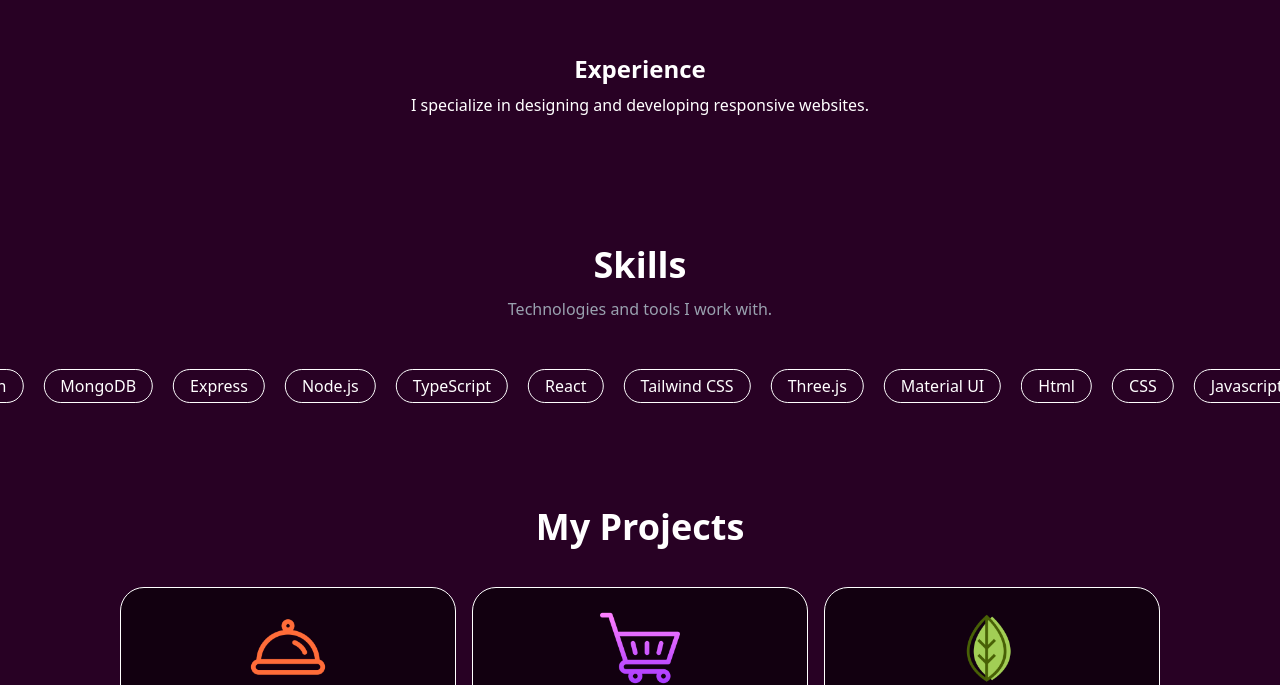
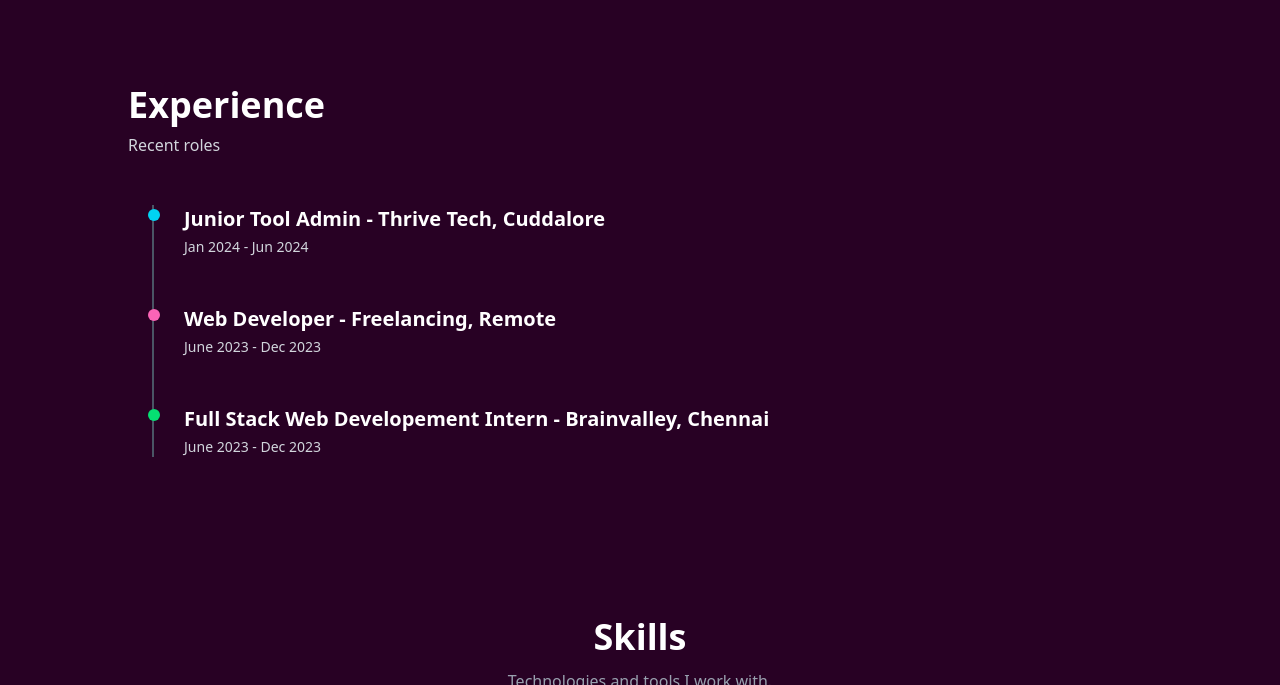
Before and after one commit to Jeniya14/my-portfolio, a React (Vite) app: page / in a window 1280 px wide. Shown: the part 855-1540 px from the top of the page. Built offline with nearby package versions, Linux system fonts and the light colour scheme.

Commit message:
update experience section

```diff
--- a/src/section/Experience.jsx
+++ b/src/section/Experience.jsx
@@ -1,11 +1,56 @@
 const Experience = () => {
   return (
-    <section className="p-8 text-center">
-      <h3 className="text-2xl font-semibold mb-2">Experience </h3>
-      <p className="max-w-xl mx-auto">
-        I specialize in designing and developing responsive websites.
+    <div className="px-6 py-16 md:px-20 lg:px-32 ">
+  <h2 className="text-3xl md:text-4xl font-bold">Experience</h2>
+  <p className="text-gray-300 mt-2">Recent roles</p>
+
+  <div className="mt-12 space-y-12 relative">
+
+    {/* Vertical Line */}
+    <div className="absolute left-4 md:left-6 top-0 h-full w-[2px] bg-gray-600" />
+
+    {/* Experience Item 1 */}
+    <div className="relative pl-10 md:pl-14">
+      {/* Dot */}
+      <span className="absolute left-3 md:left-5 top-1 w-3 h-3 bg-cyan-400 rounded-full"></span>
+
+      <h3 className="text-xl font-semibold">
+        Junior Tool Admin - Thrive Tech, Cuddalore
+      </h3>
+      <p className="text-gray-300 text-sm mt-1">
+        Jan 2024 - Jun 2024
       </p>
-    </section>
+    </div>
+
+    {/* Experience Item 2 */}
+    <div className="relative pl-10 md:pl-14">
+      {/* Dot */}
+      <span className="absolute left-3 md:left-5 top-1 w-3 h-3 bg-pink-400 rounded-full"></span>
+
+      <h3 className="text-xl font-semibold">
+         Web Developer - Freelancing, Remote
+      </h3>
+      <p className="text-gray-300 text-sm mt-1">
+        June 2023 - Dec 2023
+      </p>
+    </div>
+
+      {/* Experience Item 3 */}
+    <div className="relative pl-10 md:pl-14">
+      {/* Dot */}
+      <span className="absolute left-3 md:left-5 top-1 w-3 h-3 bg-green-400 rounded-full"></span>
+
+      <h3 className="text-xl font-semibold">
+        Full Stack Web Developement Intern - Brainvalley, Chennai
+      </h3>
+      <p className="text-gray-300 text-sm mt-1">
+        June 2023 - Dec 2023
+      </p>
+    </div>
+
+  </div>
+</div>
+
   )
 }
 
```
